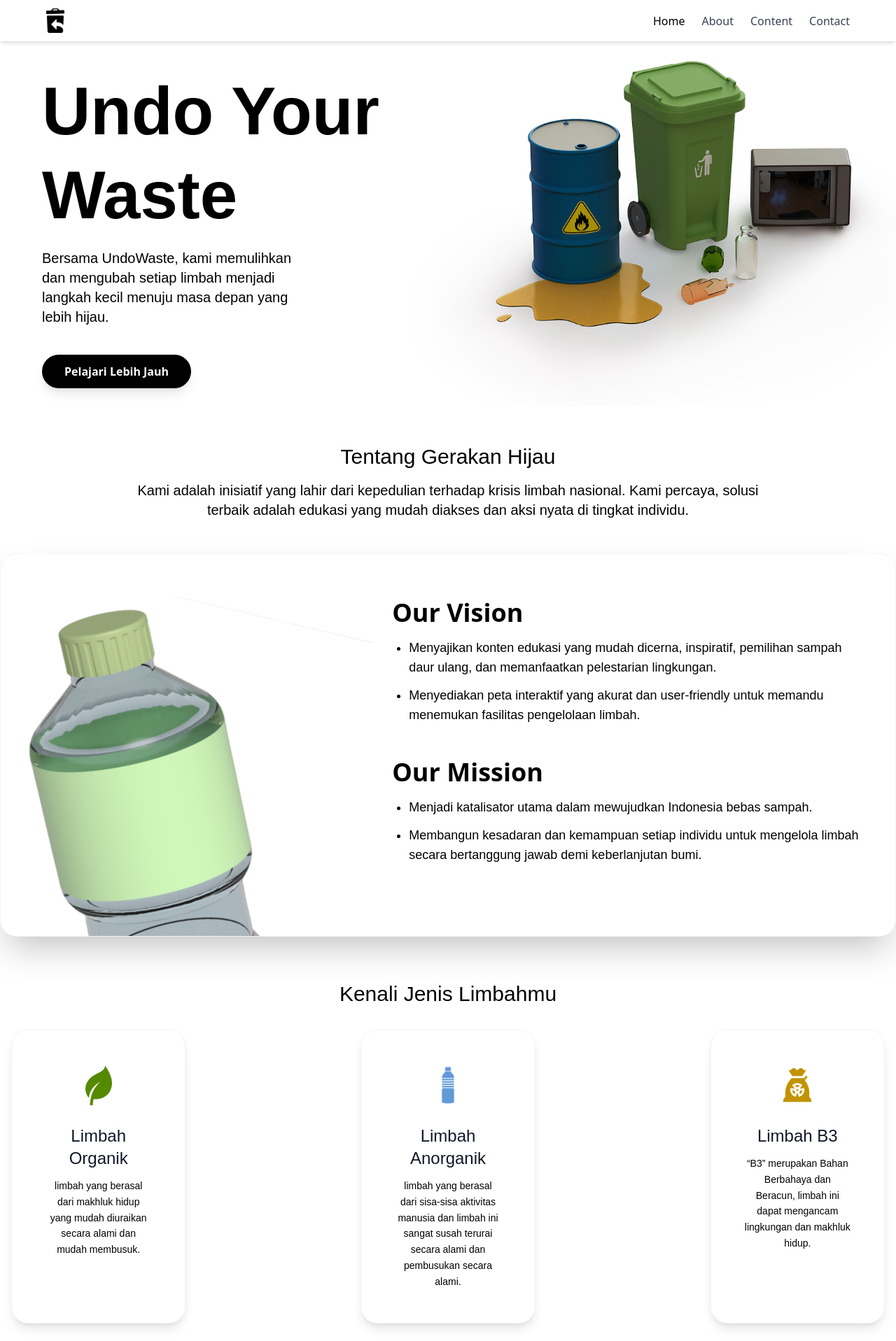
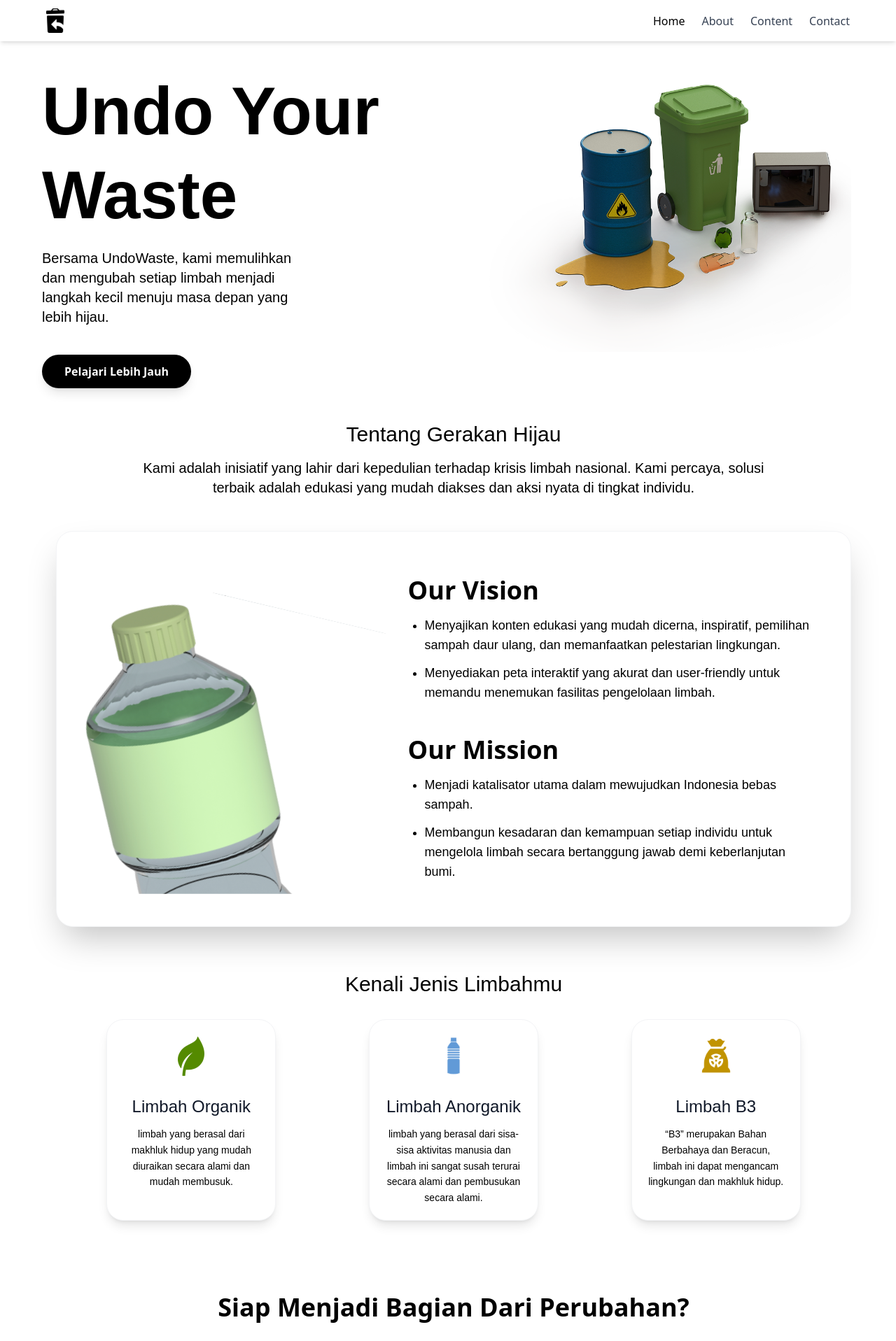
Before and after one commit to AkbarFelda/undowaste, a React (Vite) app: page /home in a window 1280 px wide. Shown: the top 1917 px of the page at 70% size. Built offline with nearby package versions, Linux system fonts and the light colour scheme.

Commit message:
feat[AF]: update Home page layout and responsive styles for hero section

```diff
--- a/src/components/WasteTypeCard.jsx
+++ b/src/components/WasteTypeCard.jsx
@@ -4,7 +4,7 @@ const WasteTypeCard = ({ icon: Icon, title, description, className = "" }) => {
   return (
     <div
       className={`
-        flex flex-col items-center text-center p-6 sm:p-12
+        flex flex-col items-center text-center p-6 sm:p-12 md:p-5
         bg-white rounded-3xl shadow-lg border border-gray-100
         max-w-xs mx-auto h-full ${className}
     `}
--- a/src/pages/Home.jsx
+++ b/src/pages/Home.jsx
@@ -18,33 +18,36 @@ function Home() {
   const profileImages = [Profil1, Profil2, Profil3, Profil4, Profil5, Profil6];
   const handleJoinClick = () => {
     alert("Mengarah ke halaman pendaftaran komunitas!");
-    }
+  };
   return (
     <>
+      <div className="relative z-10 py-12 lg:py-10 lg:ml-15 lg:mr-16 md:ml-8">
         <div
-        className="bg-center bg-no-repeat relative flex items-center"
+          className="hero-bg bg-no-repeat relative flex items-center "
           style={{
             backgroundImage: `url(${HomeHero})`,
-          backgroundPosition: "calc(50% + 250px) top",
+            backgroundPosition: "calc(50% + 250px) bottom",
             backgroundSize: "70%",
           }}
         >
-        <div className="relative z-10 py-12 lg:py-10 lg:ml-15 lg:mr-16 max-w-4xl">
+          <div className="relative z-10  max-w-4xl text-center lg:text-left md:text-left">
             <h1 className="text-5xl sm:text-6xl lg:text-8xl font-semibold font-primary text-black mb-4 leading-tight">
               Undo Your
               <br />
               Waste
             </h1>
-          <p className="text-black font-medium text-lg sm:text-xl mb-10 max-w-sm font-secondary">
+
+            <p className="text-black font-medium text-lg sm:text-xl mb-10 max-w-sm font-secondary mx-auto lg:mx-0">
               Bersama UndoWaste, kami memulihkan dan mengubah setiap limbah
               menjadi langkah kecil menuju masa depan yang lebih hijau.
             </p>
+
             <button className="bg-black text-white font-bold rounded-full shadow-lg transition duration-300 hover:opacity-80 py-3 px-8">
               Pelajari Lebih Jauh
             </button>
           </div>
         </div>
-      <div className="text-center items-center py-10">
+        <div className="text-center md:ml-5 items-center py-12">
           {/* vISI MISI */}
           <h1 className="text-black text-3xl font-medium font-primary">
             Tentang Gerakan Hijau
@@ -71,23 +74,26 @@ function Home() {
                     <h1 className="text-4xl font-extrabold mb-4">Our Vision</h1>
                     <ul className="list-disc pl-6 font-secondary text-lg space-y-3">
                       <li>
-                      Menyajikan konten edukasi yang mudah dicerna, inspiratif,
-                      pemilihan sampah daur ulang, dan memanfaatkan pelestarian
-                      lingkungan.
+                        Menyajikan konten edukasi yang mudah dicerna,
+                        inspiratif, pemilihan sampah daur ulang, dan
+                        memanfaatkan pelestarian lingkungan.
                       </li>
                       <li>
-                      Menyediakan peta interaktif yang akurat dan user-friendly
-                      untuk memandu menemukan fasilitas pengelolaan limbah.
+                        Menyediakan peta interaktif yang akurat dan
+                        user-friendly untuk memandu menemukan fasilitas
+                        pengelolaan limbah.
                       </li>
                     </ul>
                   </section>
 
                   <section>
-                  <h1 className="text-4xl font-extrabold mb-4">Our Mission</h1>
+                    <h1 className="text-4xl font-extrabold mb-4">
+                      Our Mission
+                    </h1>
                     <ul className="list-disc pl-6 font-secondary text-lg space-y-3">
                       <li>
-                      Menjadi katalisator utama dalam mewujudkan Indonesia bebas
-                      sampah.
+                        Menjadi katalisator utama dalam mewujudkan Indonesia
+                        bebas sampah.
                       </li>
                       <li>
                         Membangun kesadaran dan kemampuan setiap individu untuk
@@ -105,7 +111,11 @@ function Home() {
               Kenali Jenis Limbahmu
             </h1>
 
-          <div className="grid grid-cols-1 md:grid-cols-3 gap-[250px] max-w-[1400px] mx-auto">
+            <div
+              className="grid grid-cols-1 md:grid-cols-3
+            gap-8 md:gap-5
+            max-w-[1400px] mx-auto"
+            >
               <WasteTypeCard
                 icon={LeafIcon}
                 title="Limbah Organik"
@@ -131,6 +141,7 @@ function Home() {
             />
           </div>
         </div>
+      </div>
     </>
   );
 }
--- a/src/styles/index.css
+++ b/src/styles/index.css
@@ -34,3 +34,26 @@ html, body, #root {
 .svg-filter {
   filter: invert(1) brightness(100%) contrast(100%);
 }
+
+/* HP: matikan background */
+@media (max-width: 767px) {
+  .hero-bg {
+    background-image: none !important;
+  }
+}
+
+/* Tablet */
+@media (min-width: 768px) and (max-width: 1023px) {
+  .hero-bg {
+    background-position: calc(50% + 185px) bottom !important;
+    background-size: 70% !important;
+  }
+}
+
+/* Desktop */
+@media (min-width: 1024px) {
+  .hero-bg {
+    background-position: calc(60% + 250px) top !important;
+    background-size: 60% !important;
+  }
+}
```
Lines whose indentation alone changed are shown as unchanged.
